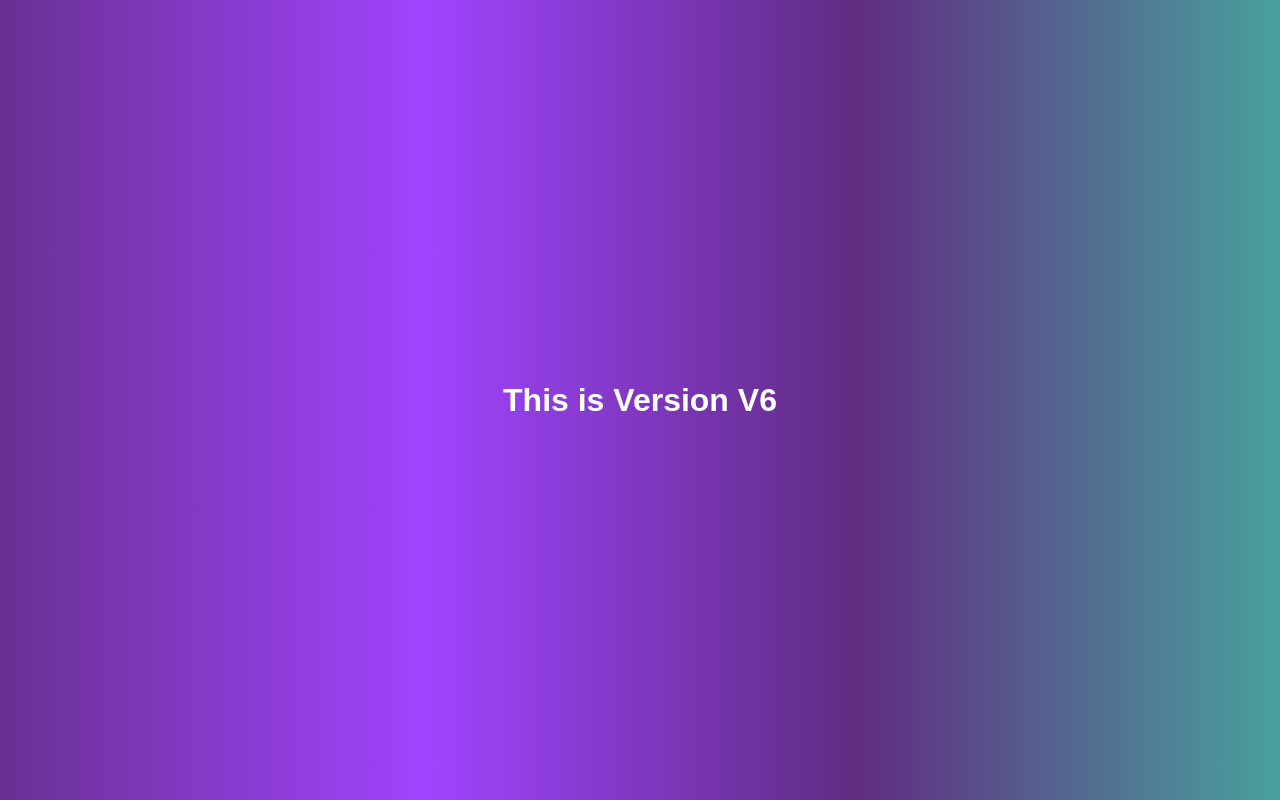
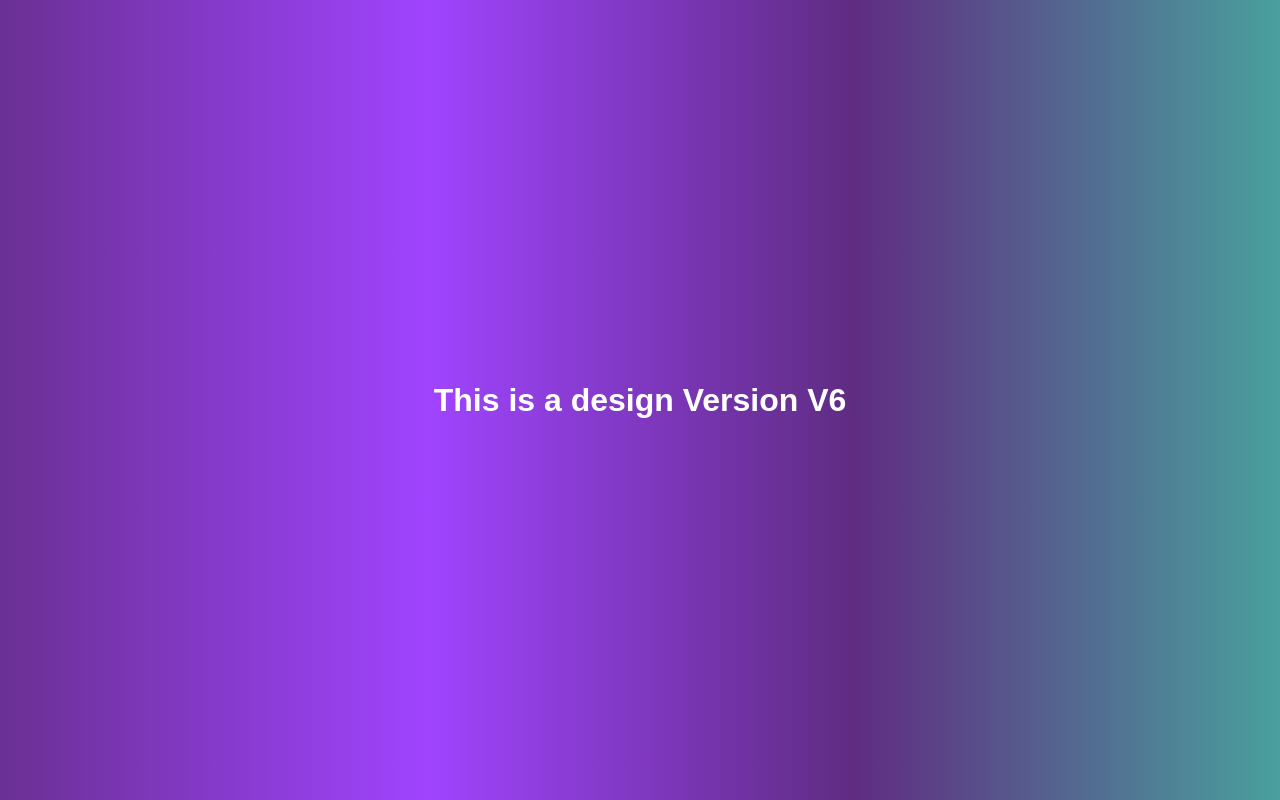
Before and after one commit to subrat0689/myrepo, a plain HTML site: page index.html in a window 1280 px wide. Drawn offline with Linux system fonts and the light colour scheme.

Commit message:
changed H1

```diff
--- a/index.html
+++ b/index.html
@@ -7,6 +7,6 @@
     <title>Document</title>
 </head>
 <body>
-    <h1>This is Version V6</h1>
+    <h1>This is a design Version V6</h1>
 </body>
 </html>
```
